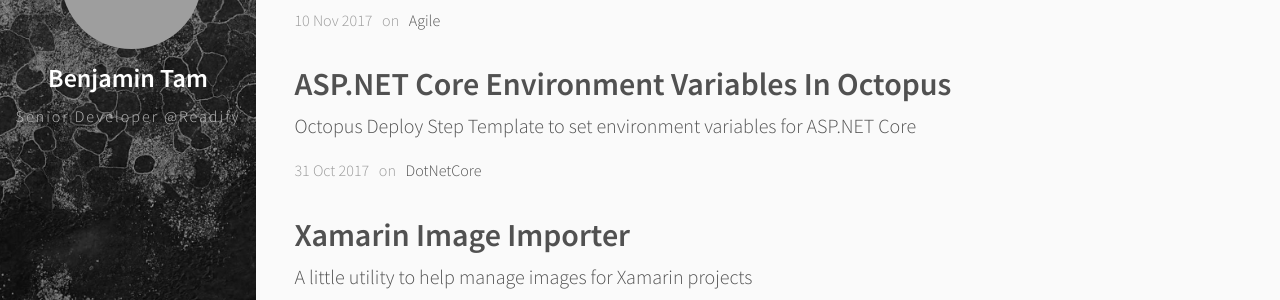
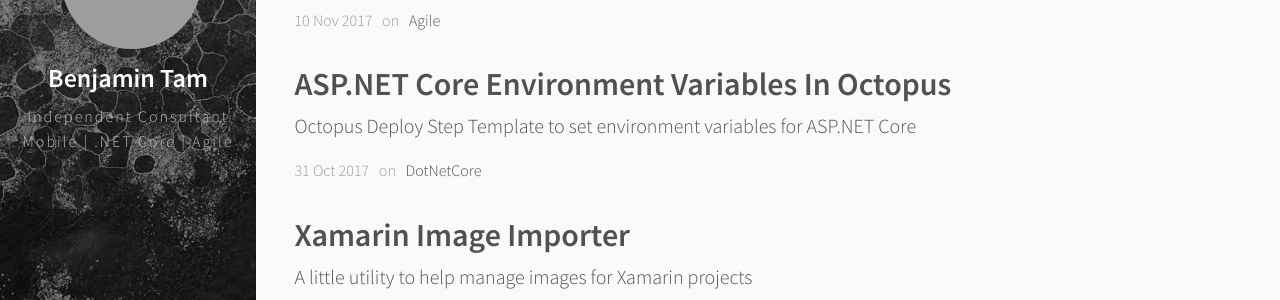
Before and after one commit to teamtam/teamtam.github.io, a Jekyll site: the page built from index.html, in a window 1280 px wide. Shown: the part 156-456 px from the top of the page. Built offline with Jekyll 4.4.1, drawn with Linux system fonts in a browser that asks for light colours; the list of posts is cut into pages by our own code; grey boxes are pictures that could not be loaded.

Commit message:
Updated Jekyll and sidebar description

```diff
--- a/_config.yml
+++ b/_config.yml
@@ -1,5 +1,5 @@
-name:               "Benjamin Tam"
-description:        "Senior Developer <a href='https://twitter.com/Readify'>@Readify</a>"
+title:              "Benjamin Tam"
+description:        "Independent Consultant<br/>Mobile | .NET Core | Agile"
 
 url:                "https://teamtam.net"
 gravatar_hash:      "7350352430200c5e4bf31ef8599ada02"
--- a/_includes/head.html
+++ b/_includes/head.html
@@ -8,9 +8,9 @@
     </script>
     <meta charset="utf-8">
     <meta name="viewport" content="width=device-width, initial-scale=1">
-    <title>{% if page.title %}{{ page.title }}{% else %}{{ site.name }}{% endif %}</title>
+    <title>{% if page.title %}{{ page.title }}{% else %}{{ site.title }}{% endif %}</title>
     <link rel="stylesheet" href="//fonts.googleapis.com/css?family=Source+Sans+Pro:300,300i,600">
     <link href="{{ site.baseurl }}/assets/font-awesome/css/font-awesome.min.css" rel="stylesheet">
     <link rel="stylesheet" href="{{ site.baseurl }}/assets/css/style.css">
-    <link rel="alternate" type="application/rss+xml" title="RSS Feed for {{ site.name }}" href="{{ site.baseurl }}/feed.xml" />
+    <link rel="alternate" type="application/rss+xml" title="RSS Feed for {{ site.title }}" href="{{ site.baseurl }}/feed.xml" />
 </head>
--- a/_layouts/default.html
+++ b/_layouts/default.html
@@ -6,7 +6,7 @@
     <div class="top"></div>
     <div class="profile" style="background-image: url({{ site.background }});">
         <img src="http://www.gravatar.com/avatar/{{ site.gravatar_hash }}?s=140" class="img-circle" />
-        <h3><a href="/">{{ site.name }}</a></h3>
+        <h3><a href="/">{{ site.title }}</a></h3>
         <p>{{ site.description }}</p>
         <ul class="social">
             {% if site.github %}
--- a/feed.xml
+++ b/feed.xml
@@ -4,7 +4,7 @@
 <?xml version="1.0" encoding="UTF-8"?>
 <rss version="2.0" xmlns:atom="http://www.w3.org/2005/Atom" xmlns:dc="http://purl.org/dc/elements/1.1/">
 	<channel>
-		<title>{{ site.name | xml_escape }}</title>
+		<title>{{ site.title | xml_escape }}</title>
 		<link>{{ site.url }}</link>
 		<atom:link href="{{ site.url }}/feed.xml" rel="self" type="application/rss+xml" />
 		{% for post in site.posts %}
```
Also changed, not shown: Gemfile.lock.
